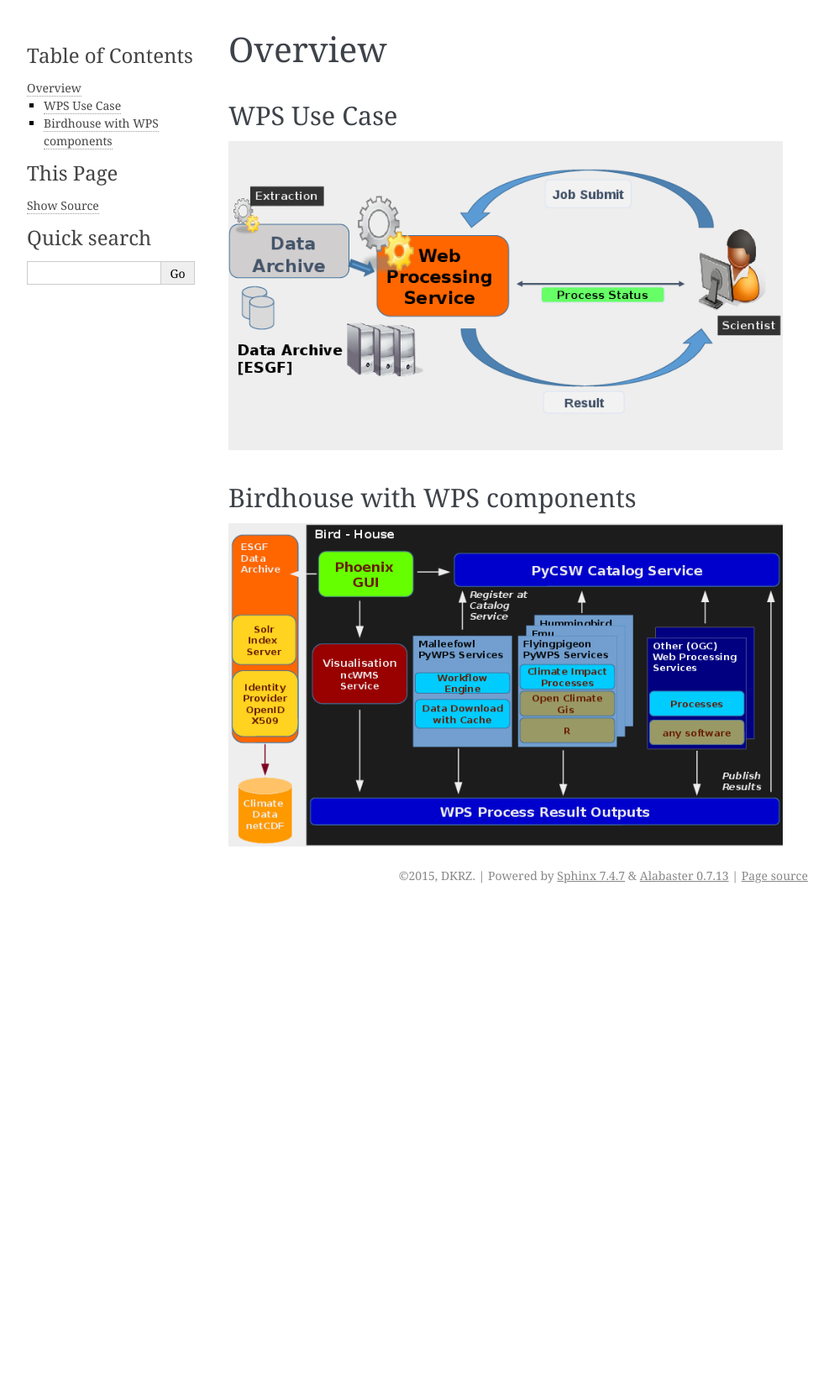
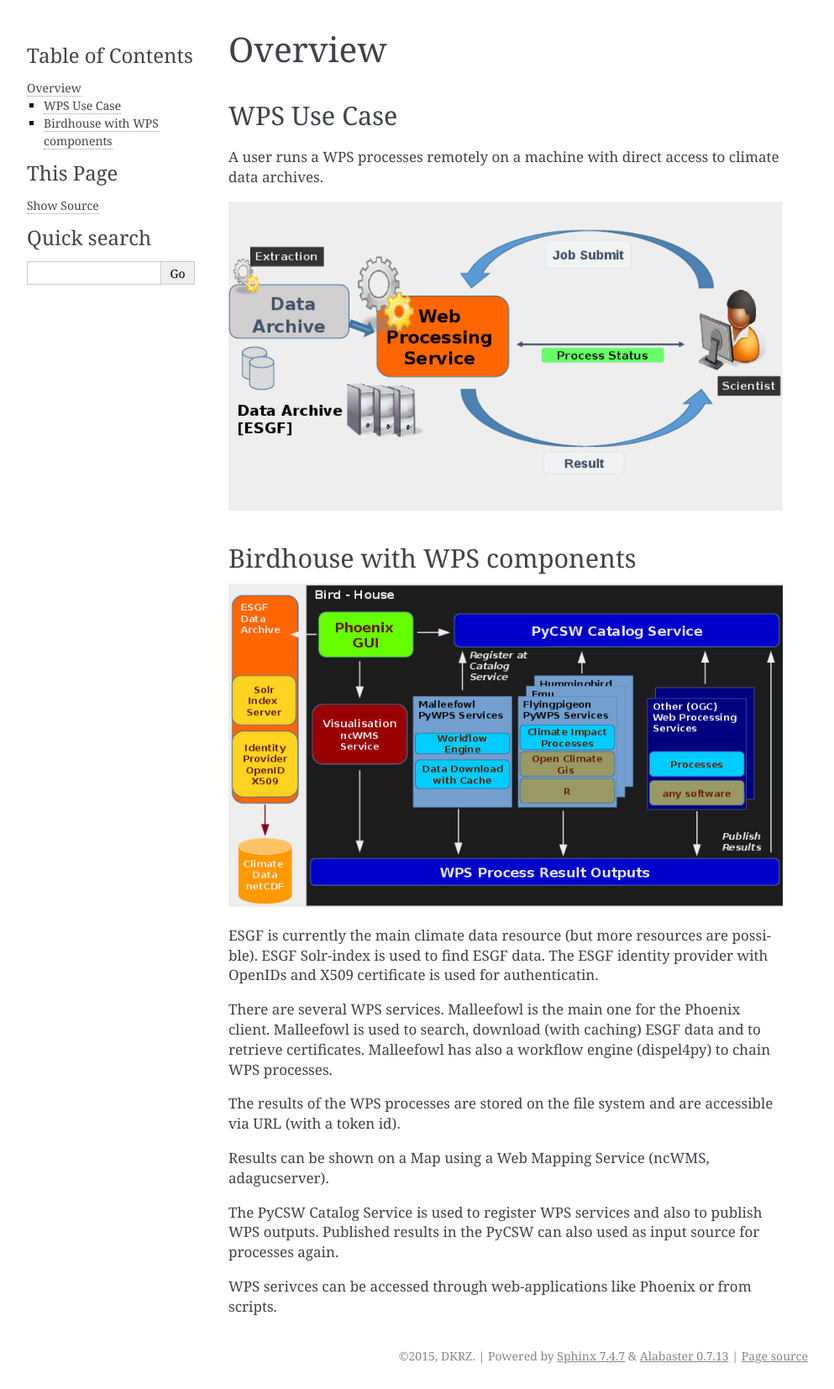
Before and after one commit to bird-house/pyramid-phoenix, a Sphinx documentation site: the page built from docs/source/overview/index.rst, in a window 1280 px wide. Shown: the whole page at 84% size, without its empty margins (148-1141 px from the left). Built offline with Sphinx 7.4.7, drawn with Linux system fonts in a browser that asks for light colours; before the commit the page ends 1082 px from its top, so only the background shows below that.

Commit message:
update overview

```diff
--- a/docs/source/overview/index.rst
+++ b/docs/source/overview/index.rst
@@ -9,6 +9,8 @@
 WPS Use Case
 ============
 
+A user runs a WPS processes remotely on a machine with direct access to climate data archives.
+
 .. image:: wps-use-case.png
 
 .. _birdhouse_overview:
@@ -17,3 +19,15 @@
 =============================
 
 .. image:: birdhouse.png
+
+ESGF is currently the main climate data resource (but more resources are possible). ESGF Solr-index is used to find ESGF data. The ESGF identity provider with OpenIDs and X509 certificate is used for authenticatin.
+
+There are several WPS services. Malleefowl is the main one for the Phoenix client. Malleefowl is used to search, download (with caching) ESGF data and to retrieve certificates. Malleefowl has also a workflow engine (dispel4py) to chain WPS processes.
+
+The results of the WPS processes are stored on the file system and are accessible via URL (with a token id).
+
+Results can be shown on a Map using a Web Mapping Service (ncWMS, adagucserver).
+
+The PyCSW Catalog Service is used to register WPS services and also to publish WPS outputs. Published results in the PyCSW can also used as input source for processes again.
+
+WPS serivces can be accessed through web-applications like Phoenix or from scripts.
```
Also changed, not shown: docs/source/index.rst (+4 -3 lines).
